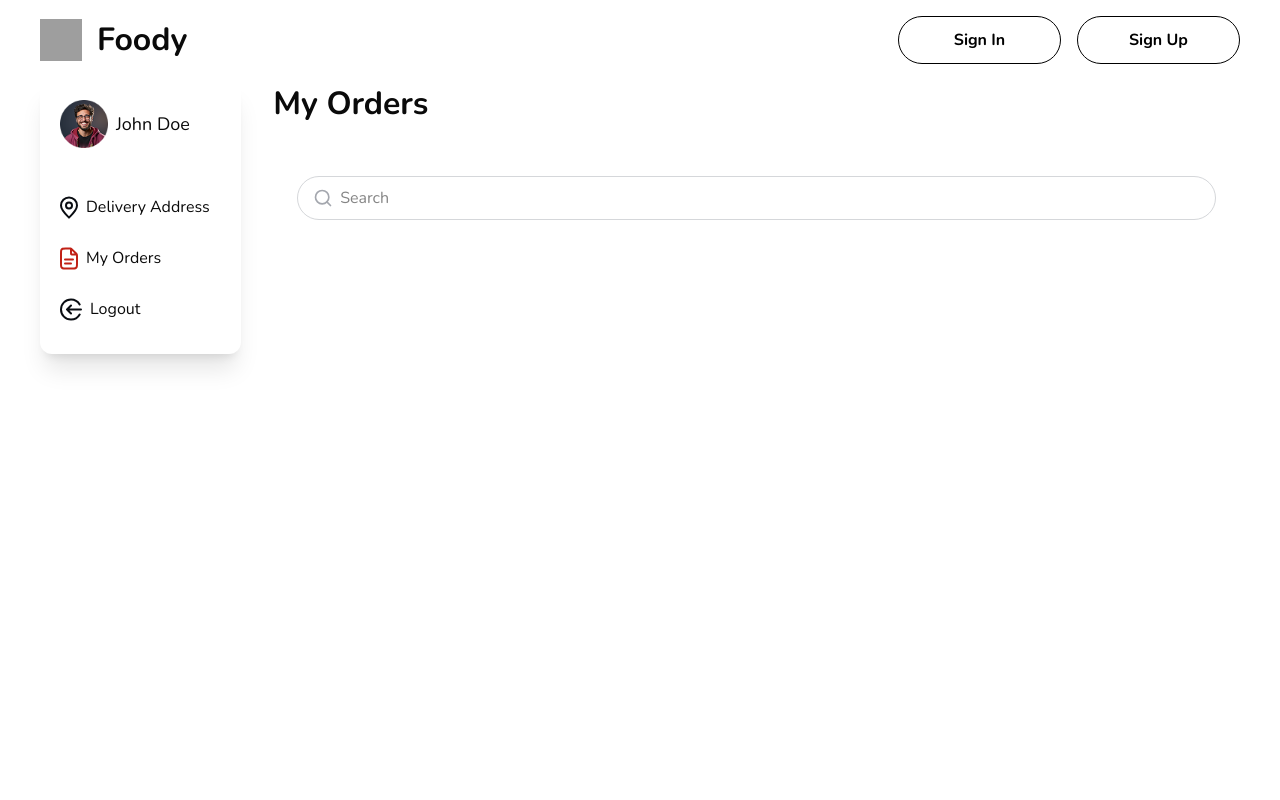
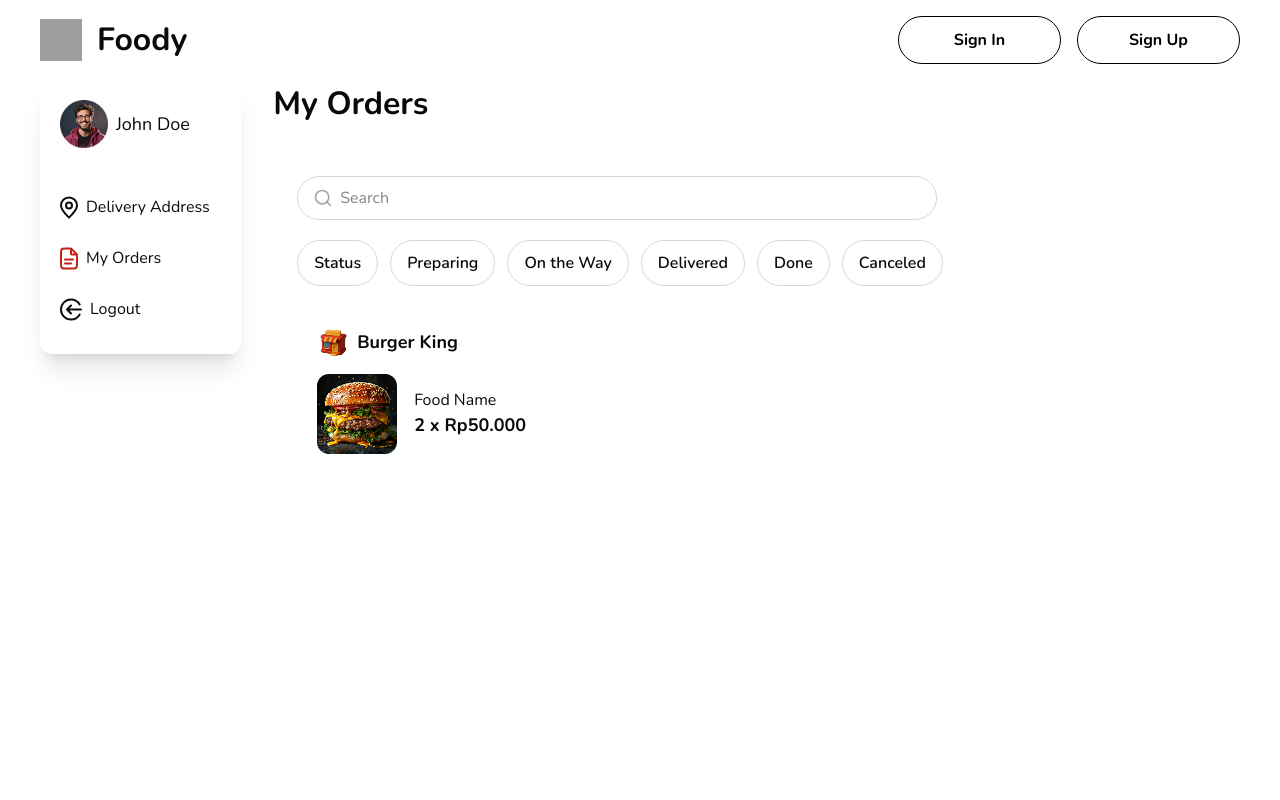
Before and after one commit to herfando/restaurant-web-mpv, a React (Vite) app: page / in a window 1280 px wide. Shown: the top 800 px of the page. Built offline with nearby package versions, Linux system fonts and the light colour scheme; grey boxes are pictures that could not be loaded.

Commit message:
edit myorders

```diff
--- a/src/pages/09_MyOrders.tsx
+++ b/src/pages/09_MyOrders.tsx
@@ -5,7 +5,7 @@ export default function MyOrders() {
     <section className='custom-container'>
       <div className='flex gap-x-32'>
         {/* left */}
-        <div className='h-274 w-240 rounded-xl bg-[#FFFFFF] p-20 shadow-xl'>
+        <div className='hidden h-274 w-240 rounded-xl bg-[#FFFFFF] p-20 shadow-xl lg:block'>
           <div className='mb-48 flex items-center gap-x-8'>
             <img
               className='h-48 w-48'
@@ -37,7 +37,8 @@ export default function MyOrders() {
           <h2 className='md:text-lg-lh text-xs-lh mb-16 font-extrabold md:mb-24'>
             My Orders
           </h2>
-          <div className='h-724 p-16 md:h-734 md:w-full md:p-24'>
+          <div className='h-724 w-full p-16 md:h-734 md:p-24'>
+            {/* Search */}
             <label className='relative'>
               <Search
                 width={20}
@@ -45,11 +46,56 @@ export default function MyOrders() {
                 className='absolute top-1/2 left-16 -translate-y-1/2 text-neutral-500'
               />
               <input
-                className='h-44 w-full rounded-full border border-neutral-300 pl-42'
+                className='h-44 w-full max-w-640 rounded-full border border-neutral-300 pl-42'
                 placeholder='Search'
                 type='text'
               />
             </label>
+            {/* button */}
+            <div className='md:text-md mt-20 flex max-w-680 gap-x-8 text-sm font-semibold md:gap-x-12'>
+              <button className='h-40 rounded-full border border-neutral-300 px-16 md:h-46'>
+                Status
+              </button>
+              <button className='h-40 rounded-full border border-neutral-300 px-16 md:h-46'>
+                Preparing
+              </button>
+              <button className='h-40 rounded-full border border-neutral-300 px-16 whitespace-nowrap md:h-46'>
+                On the Way
+              </button>
+              <button className='h-40 rounded-full border border-neutral-300 px-16 md:h-46'>
+                Delivered
+              </button>
+              <button className='h-40 rounded-full border border-neutral-300 px-16 md:h-46'>
+                Done
+              </button>
+              <button className='h-40 rounded-full border border-neutral-300 px-16 md:h-46'>
+                Canceled
+              </button>
+            </div>
+            {/* Burger king */}
+            <div className='mt-20 p-18 md:p-20'>
+              <div className='flex items-center justify-between'>
+                <div className='flex gap-x-8'>
+                  <img src='/images/16_image7.png' alt='shop' />
+                  <p className='text-md flex items-center gap-x-8 font-bold md:text-lg'>
+                    Burger King
+                  </p>
+                </div>
+              </div>
+              <div className='mt-14 flex items-center gap-x-17 md:mt-16'>
+                <img
+                  className='h-80 w-80'
+                  src='/images/17_image8.png'
+                  alt='burger'
+                />
+                <div>
+                  <p className='md:text-md text-sm'>Food Name</p>
+                  <p className='text-md font-extrabold md:text-lg'>
+                    2 x Rp50.000
+                  </p>
+                </div>
+              </div>
+            </div>
           </div>
         </div>
       </div>
```
